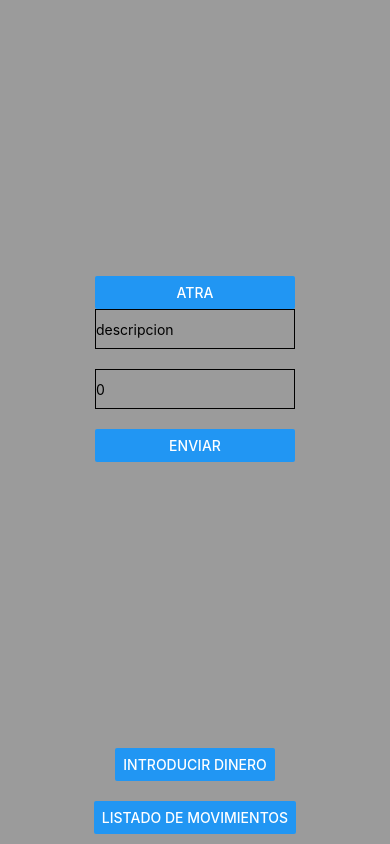
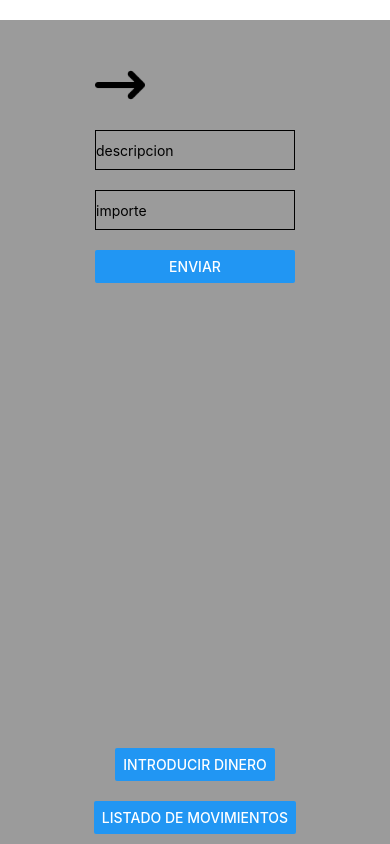
Before and after one commit to JuanOchandoArrevilla/Budget, a React Native app: screen / in a window 390 px wide. Both pictures are taken after a click on the button "INTRODUCIR DINERO". Built offline with nearby package versions, Linux system fonts and the light colour scheme.

Commit message:
style: se cambiaron los colores y se modifico la logina de algunos componentes

```diff
--- a/App.js
+++ b/App.js
@@ -1,58 +1,88 @@
 import { StyleSheet, Text, View, Button, TouchableOpacity } from "react-native";
-import { useState,useEffect } from "react";
+import { useState, useEffect } from "react";
 import InsertarDinero from "./screen/InsertarDinero";
 import ListMovimientos from "./screen/ListMovimientos";
-
+import Size from "./constants/Size";
 export default function App() {
-
   const [showDinero, setShowDinero] = useState(false);
   const [showList, setShowList] = useState(false);
   const [almacenaPresupuesto, setAlmacenaPresupuesto] = useState([]);
   const [balance, setBalance] = useState(0);
+  const [changeColor, setChangeColor] = useState(true);
 
   useEffect(() => {
     let sum = 0;
     almacenaPresupuesto.map((e) => {
-       let num = parseInt(e.importe)
-        sum += num;
-    })
-     setBalance(sum)
-  }, [almacenaPresupuesto])
+      let num = parseInt(e.importe);
+      sum += num;
+    });
+    setBalance(sum);
 
 
+  }, [almacenaPresupuesto]);
 
   const addData = (descripcion, importe) => {
     setAlmacenaPresupuesto((current) => [
-      ...almacenaPresupuesto,{key:Math.random().toString(),descripcion,
-                                importe, fecha: new Date()}] );
-}
+      ...almacenaPresupuesto,
+      {
+        key: Math.random().toString(),
+        descripcion,
+        importe,
+        fecha: new Date(),
+      },
+    ]);
+  };
 
-   let dinero =  <Text style={styles.texto}>Balance del presupuesto:{balance} </Text>
-  if (showDinero) {
-    dinero = <InsertarDinero setShowDinero={setShowDinero} addData={addData}  />
+  const comprobarColor = () => {
+    if (balance > 0) {
+      setChangeColor(false);
+    } else {
+      setChangeColor(true);
+
+    }
   }
 
 
-  let lis = null
+  let dinero = (
+    <View style={styles.texto}>
+      <Text style={styles.texto} >Balance del presupuesto: </Text>
+      <Text style={[styles.texto,changeColor ? styles.positivo : styles.negativo]}>
+        {balance}
+      </Text>
+    </View>
+  );
+  if (showDinero) {
+    dinero = <InsertarDinero setShowDinero={setShowDinero} addData={addData} comprobarColor={comprobarColor}/>;
+  }
+
+  let lis = null;
   if (showList) {
-    lis = <ListMovimientos almacenaPresupuesto={almacenaPresupuesto} setShowList={setShowList} />
+    lis = (
+      <ListMovimientos
+        almacenaPresupuesto={almacenaPresupuesto}
+        setShowList={setShowList}
+      />
+    );
   }
+
 
   return (
     <View style={styles.container}>
       <View style={styles.container}>
-      {dinero}
-      {lis}
+        {dinero}
+        {lis}
       </View>
 
       <View style={styles.buttonIntroducir}>
-        <Button onPress={() =>setShowDinero(true) } title="introducir dinero" />
+        <Button onPress={() => setShowDinero(true)} title="introducir dinero" />
       </View>
 
       <View style={styles.buttonIntroducir}>
-        <Button onPress={() => setShowList(true)}title="listado de movimientos" />
+        <Button
+          onPress={() => setShowList(true)}
+          title="listado de movimientos"
+        />
       </View>
-
     </View>
   );
 }
@@ -60,6 +90,7 @@ export default function App() {
 const styles = StyleSheet.create({
   container: {
     flex: 1,
+    marginTop: 20,
     backgroundColor: "#9b9b9b",
     alignItems: "center",
     justifyContent: "center",
@@ -67,10 +98,16 @@ const styles = StyleSheet.create({
   },
   buttonIntroducir: {
     margin: 10,
-    fontSize:25,
-
-  },texto: {
-    fontSize:20,
-  }
-
+    fontSize: Size.fontSize,
+  },
+  texto: {
+    fontSize: Size.fontSize,
+    flexDirection:"row"
+  },
+  positivo: {
+    color: "green",
+  },
+  negativo: {
+    color: "red",
+  },
 });
--- /dev/null
+++ b/constants/Colors.js
@@ -0,0 +1,4 @@
+export default {
+    primary: '#f7287b',
+    card: '#6FCEF7'
+}
--- /dev/null
+++ b/constants/FontImg.js
@@ -0,0 +1,4 @@
+export default {
+    width: 50,
+    height: 50,
+}
--- /dev/null
+++ b/constants/Size.js
@@ -0,0 +1,3 @@
+export default {
+    fontSize: 20,
+}
--- a/screen/InsertarDinero.js
+++ b/screen/InsertarDinero.js
@@ -1,44 +1,84 @@
 import React, { useState } from "react";
-import { StyleSheet, Text, View, Button, TouchableOpacity } from "react-native";
+import {
+  StyleSheet,
+  Text,
+  View,
+  Button,
+  TouchableOpacity,
+  Image,
+  Alert
+} from "react-native";
 import Input from "../components/Input";
+import FontImg from "../constants/FontImg"
 
-const InsertarDinero = ({setShowDinero, addData}) => {
-
+const InsertarDinero = ({ setShowDinero, addData, comprobarColor }) => {
   const [descripcion, setDescripcion] = useState("");
-  const [importe, setImporte] = useState(0);
+  const [importe, setImporte] = useState();
 
   const handleDescripcion = (descripcion) => {
     setDescripcion(descripcion);
-
-  }
+  };
 
   const handleImporte = (importe) => {
-      setImporte(importe);
-  }
+    setImporte(importe);
+  };
 
   const validaPresupuesto = () => {
-    addData(descripcion, importe);
-    setDescripcion("");
-    setImporte("");
+    console.log(importe);
+    if (descripcion === "" || importe === NaN || importe === undefined) {
+      Alert.alert("errror",
+      "los campos no pueden estar vacidos", [{
+        text:"ok",
+        style:"destructive"
+      }])
+    } else {
+      addData(descripcion, importe);
+      comprobarColor();
+      setDescripcion("");
+      setImporte("");
+    }
 
-  }
-
-
+  };
 
   return (
-    <View>
-      <View>
-        <Button onPress={() => setShowDinero(false)} title="atra"/>
+    <View style={styles.container}>
+      <TouchableOpacity onPress={() => setShowDinero(false)}>
+        <Image
+          style={styles.img}
+          source={require("../assets/flecha-correcta.png")}
+        />
+      </TouchableOpacity>
+      <View style={styles.input}>
+        <Input
+          placeholder="descripcion"
+          onChangeText={handleDescripcion}
+          value={descripcion}
+        />
+        <Input
+          placeholder="importe"
+          onChangeText={handleImporte}
+          value={importe}
+        />
       </View>
-      <View>
-      <Input placeholder="descripcion" onChangeText={handleDescripcion} value={descripcion} />
-      <Input placeholder="importe" onChangeText={handleImporte} value={importe} />
+      <View style={styles.botom}>
+        <Button onPress={validaPresupuesto} title="enviar" />
       </View>
-
-      <Button  onPress={validaPresupuesto } title="enviar"/>
-
     </View>
   );
 };
 
+const styles = StyleSheet.create({
+  container: {
+    flex: 1,
+    marginTop: 20,
+  },
+  input: {
+    marginTop: 20,
+  },
+  img: {
+    width: FontImg.width,
+    height: FontImg.height
+  },
+});
+
 export default InsertarDinero;
--- a/screen/ListMovimientos.js
+++ b/screen/ListMovimientos.js
@@ -1,33 +1,77 @@
-import React from 'react'
-import { StyleSheet, Text, View, Button, TouchableOpacity, FlatList } from "react-native";
+import React from "react";
+import {
+  StyleSheet,
+  Text,
+  View,
+  Button,
+  TouchableOpacity,
+  FlatList,
+  Image
+} from "react-native";
 
-const ListMovimientos = ({almacenaPresupuesto = [], setShowList}) => {
+import Colors from "../constants/Colors";
+import Size from "../constants/Size";
+import FontImg from "../constants/FontImg";
 
+const ListMovimientos = ({ almacenaPresupuesto = [], setShowList }) => {
+  return (
+    <View style={styles.container}>
+      <TouchableOpacity onPress={() => setShowList(false)}   >
+         <Image
+         style={styles.img}
+        source={require('../assets/flecha-correcta.png')} />
+      </TouchableOpacity>
 
+      <FlatList
+        data={almacenaPresupuesto}
+        renderItem={(itemData) => {
+          const { key, descripcion, importe, fecha } = itemData.item;
 
-  return (
-    <View >
-    <Button onPress={() => setShowList(false)} title=">"> </Button>
-    <FlatList data={almacenaPresupuesto} renderItem={(itemData) => {
+          let fechacompleta =
+            fecha.getDate() +
+            "/" +
+            "0" +
+            (fecha.getMonth() + 1) +
+            "/" +
+            fecha.getFullYear();
 
-        const {key,descripcion, importe, fecha} = itemData.item;
+          return (
+            <View style={styles.informacion}>
+              <Text style={styles.textoCaja} > descripcion: {descripcion}</Text>
+              <Text style={styles.textoCaja}> importe: {importe}</Text>
+              <Text style={styles.textoCaja}> fecha: {fechacompleta}</Text>
+            </View>
+          );
+        }}
+      />
+    </View>
+  );
+};
 
-       let fechacompleta =  fecha.getDate() + "/" + "0"+ ( fecha.getMonth() +1) + "/" + fecha.getFullYear()
-
-        return (
-            <View>
-                <Text> descripcion: {descripcion}</Text>
-                <Text> importe: {importe}</Text>
-                <Text> fecha: {fechacompleta}</Text>
-            </View>
-
-        )
-
-    } }
-
-    />
-    </View>
-  )
+const styles = StyleSheet.create({
+  container: {
+    flex: 1,
+    marginTop: 40,
+  },
+  informacion: {
+    flex: 1,
+    marginTop: 20,
+    height: 100,
+    width: 350,
+    backgroundColor: Colors.card,
+    borderWidth: 2,
+    borderRadius: 5,
+    alignContent: "center",
+  },
+  textoCaja: {
+    fontSize: Size.fontSize,
+    fontWeight: "bold"
+},
+img: {
+  width:FontImg.width,
+  height:FontImg.height
 }
 
-export default ListMovimientos
+});
+
+export default ListMovimientos;
```
Also changed, not shown: assets/flecha-correcta.png (added).
